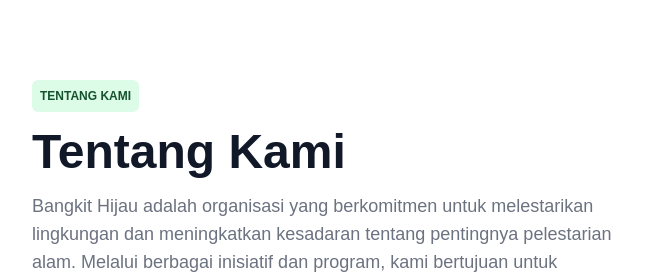
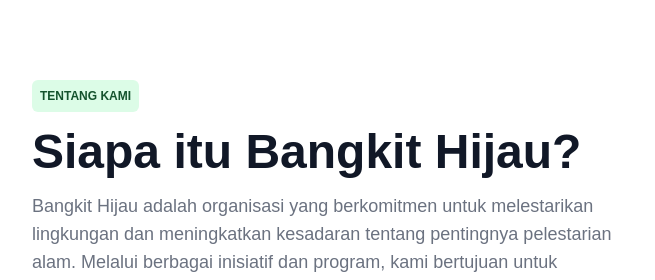
Before and after one commit to kemal-rasyidin/BangkitHijau, a website: page src/index.html in a window 1280 px wide. Shown: the part 1040-1320 px from the top of the page, 0-655 px from the left. Drawn offline with nearby package versions, Linux system fonts and the light colour scheme.

Commit message:
Change text

```diff
--- a/src/index.html
+++ b/src/index.html
@@ -498,7 +498,7 @@
             <div class="mb-4 inline-block rounded-md bg-green-100 p-2">
               <p class="text-xs font-bold text-green-900">TENTANG KAMI</p>
             </div>
-            <p class="mb-4 text-5xl font-bold text-ink">Tentang Kami</p>
+            <p class="mb-4 text-5xl font-bold text-ink">Siapa itu Bangkit Hijau?</p>
             <p class="mb-4 text-lg font-extralight text-wolf">
               Bangkit Hijau adalah organisasi yang berkomitmen untuk
               melestarikan lingkungan dan meningkatkan kesadaran tentang
```
